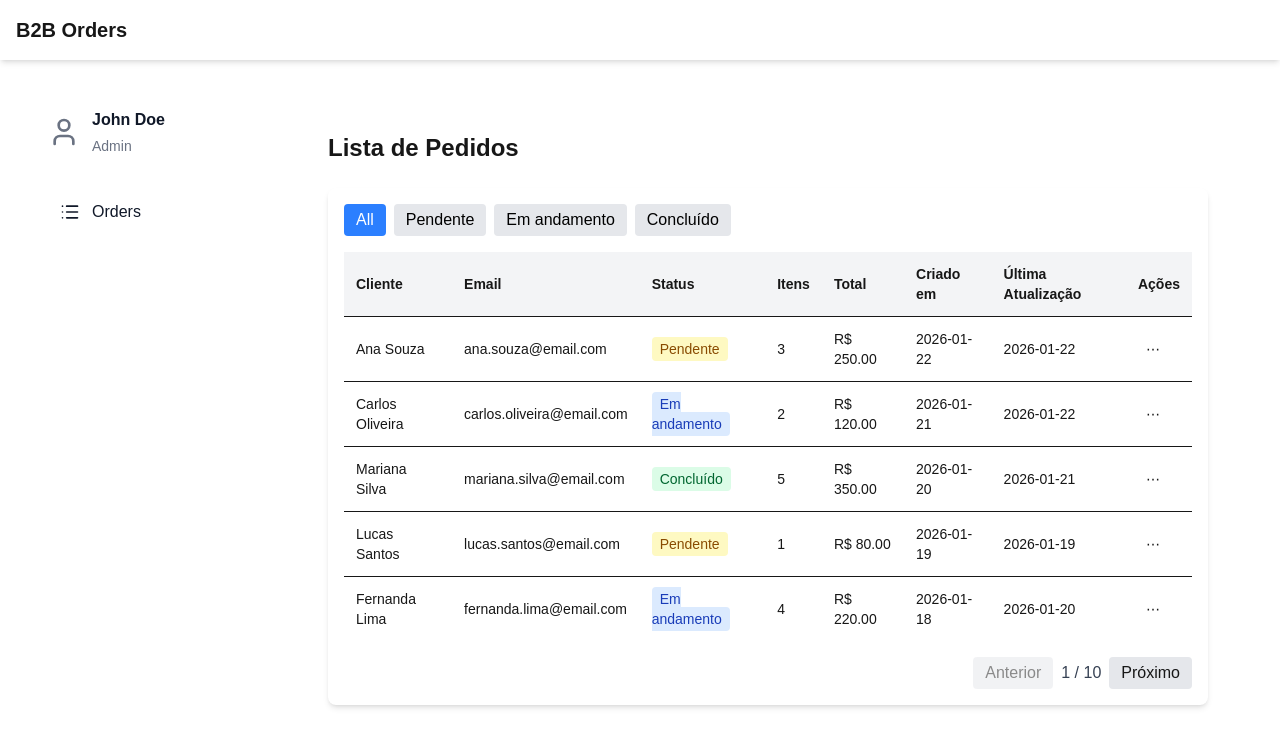
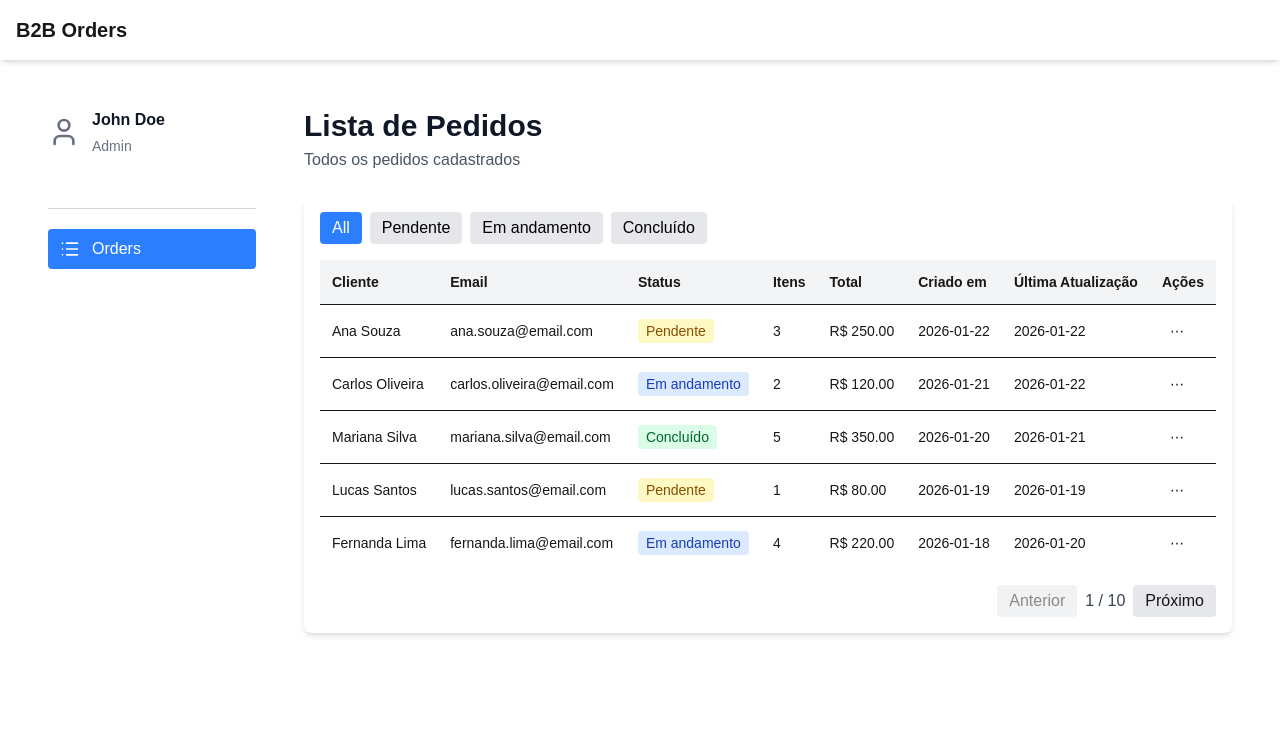
Before and after one commit to diegorosa-x/react-b2b-orders-dashboard, a Next.js app: page / in a window 1280 px wide. Shown: the top 746 px of the page. Built offline with nearby package versions, Linux system fonts and the light colour scheme.

Commit message:
feat: add PageLayout and Sidebar structure for dashboard

```diff
--- a/app/orders/[id]/page.tsx
+++ b/app/orders/[id]/page.tsx
@@ -1,10 +1,12 @@
 'use client';
 
 import { useParams } from 'next/navigation';
-import { useOrdersStore } from '../../../store/ordersStore';
+import { useOrdersStore } from '@/store/ordersStore';
 import { getOrderDetails, getOrderProductDetails } from '@/shared/DetailCard/orderDetailsConfig';
 import { DetailCard } from '@/shared/DetailCard/DetailCard';
 import { Breadcrumb } from '@/shared/Breadcrumb/Breadcrumb';
+import { PageLayout } from '@/components/PageLayout/PageLayout';
+import { PageContainer } from '@/shared/PageContainer/PageContainer';
 
 export default function OrderDetailPage() {
   const { id } = useParams();
@@ -13,9 +15,11 @@ export default function OrderDetailPage() {
 
   if (!order) {
     return (
+      <PageLayout>
         <div className="p-6 text-center text-gray-500 dark:text-gray-400">
           Pedido não encontrado.
         </div>
+      </PageLayout>
     );
   }
 
@@ -23,24 +27,19 @@ export default function OrderDetailPage() {
   const productDetails = getOrderProductDetails(order);
 
   const breadcrumbItems = [
-        { label: 'Pedidos', href: '/orders' },
+    { label: 'Pedidos', href: '/' },
     { label: `Pedido #${order.id}` },
   ];
 
   return (
-    <div className="max-w-4xl mx-auto p-6 space-y-6">
-      <div className="flex justify-between items-center">
-        <a href="/orders" className="text-blue-500 hover:underline font-medium">← Voltar</a>
-        <h1 className="text-3xl font-bold text-gray-900 dark:text-white">Pedido #{order.id}</h1>
-      </div>
-
+    <PageLayout>
+        <PageContainer title="Detalhes Pedidos" subtitle="Todos dos pedidos cadastrados">
             <Breadcrumb items={breadcrumbItems} />
-
             <DetailCard items={orderDetails} />
-
             {productDetails.length > 0 && (
                 <DetailCard title="Produtos" items={productDetails} />
             )}
-    </div>
+      </PageContainer>
+    </PageLayout>
   );
 }
--- a/app/orders/page.tsx
+++ b/app/orders/page.tsx
@@ -3,21 +3,21 @@
 import { useEffect } from 'react';
 import { fetchOrders } from '../../services/ordersService';
 import { useOrdersStore } from '../../store/ordersStore';
-import { OrdersTable } from '../../components/OrdersTable';
+import { OrdersTable } from '../../components/OrdersTable/OrdersTable';
+import { PageContainer } from '@/shared/PageContainer/PageContainer';
 
 export default function OrdersPage() {
-    const orders = useOrdersStore((state) => state.orders);
-    const updateStatus = useOrdersStore((state) => state.updateStatus);
-    const setOrders = useOrdersStore((state) => state.setOrders);
+  const orders = useOrdersStore((state) => state.orders);
+  const updateStatus = useOrdersStore((state) => state.updateStatus);
+  const setOrders = useOrdersStore((state) => state.setOrders);
 
   useEffect(() => {
     fetchOrders().then(setOrders);
   }, [setOrders]);
 
   return (
-    <div className="max-w-6xl mx-auto p-6">
-      <h1 className="text-2xl font-bold mb-6">Lista de Pedidos</h1>
-      <OrdersTable orders={orders} updateStatus={updateStatus} />
-    </div>
+      <PageContainer title="Lista de Pedidos" subtitle="Todos os pedidos cadastrados">
+        <OrdersTable orders={orders} updateStatus={updateStatus} />
+      </PageContainer>
   );
 }
--- a/app/page.tsx
+++ b/app/page.tsx
@@ -1,16 +1,12 @@
 'use client';
 
-import { Sidebar } from '@/components/Sidebar/Sidebar';
+import { PageLayout } from '@/components/PageLayout/PageLayout';
 import OrdersPage from './orders/page';
-import { sidebarItems } from '@/components/Sidebar/sidebarItems';
 
 export default function HomePage() {
   return (
-    <div className="flex">
-      <Sidebar items={sidebarItems} />
-      <main className="flex-1 p-6">
-        <OrdersPage />
-      </main>
-    </div>
+    <PageLayout>
+      <OrdersPage />
+    </PageLayout>
   );
 }
--- a/components/ActionsMenu.tsx
+++ b/components/ActionsMenu/ActionsMenu.tsx
@@ -1,8 +1,8 @@
 'use client';
 
 import { useState } from 'react';
-import { useOrdersStore } from '../store/ordersStore';
-import { Order, OrderStatus } from '../types/order';
+import { useOrdersStore } from '../../store/ordersStore';
+import { Order, OrderStatus } from '../../types/order';
 import Link from 'next/link';
 
 const statusColors: Record<OrderStatus, string> = {
--- /dev/null
+++ b/components/PageLayout/PageLayout.tsx
@@ -0,0 +1,18 @@
+'use client';
+
+import { ReactNode } from 'react';
+import { Sidebar } from '../Sidebar/Sidebar';
+import { sidebarItems } from '../Sidebar/sidebarItems';
+
+type PageLayoutProps = {
+  children: ReactNode;
+};
+
+export const PageLayout = ({ children }: PageLayoutProps) => {
+  return (
+    <div className="flex min-h-screen">
+      <Sidebar items={sidebarItems} />
+      <main className="flex-1 p-6">{children}</main>
+    </div>
+  );
+};
--- a/components/Sidebar/Sidebar.tsx
+++ b/components/Sidebar/Sidebar.tsx
@@ -49,6 +49,8 @@ export const Sidebar = ({ items }: SidebarProps) => {
                 </div>
             </div>
 
+        <div className="border-t border-gray-300 dark:border-zinc-700 mt-4 mb-5" />
+
           <nav className="flex flex-col gap-2 flex-1 overflow-y-auto">
             {items.map((item) => {
               const Icon = item.icon;
--- a/components/Sidebar/sidebarItems.ts
+++ b/components/Sidebar/sidebarItems.ts
@@ -7,5 +7,5 @@ export type SidebarItem = {
 };
 
 export const sidebarItems = [
-  { label: 'Orders', href: '/orders', icon: List },
+  { label: 'Orders', href: '/', icon: List },
 ];
--- /dev/null
+++ b/shared/PageContainer/PageContainer.tsx
@@ -0,0 +1,23 @@
+'use client';
+
+import React from 'react';
+
+type PageContainerProps = {
+  title: string;
+  subtitle?: string;
+  children: React.ReactNode;
+};
+
+export const PageContainer = ({ title, subtitle, children }: PageContainerProps) => {
+  return (
+    <div className="space-y-6">
+      <div>
+        <h1 className="text-3xl font-bold text-gray-900 dark:text-white">{title}</h1>
+        {subtitle && (
+          <p className="text-gray-600 dark:text-gray-400 mt-1">{subtitle}</p>
+        )}
+      </div>
+      <div>{children}</div>
+    </div>
+  );
+};
--- a/shared/TableList/ordersColumnsConfig.tsx
+++ b/shared/TableList/ordersColumnsConfig.tsx
@@ -1,5 +1,5 @@
 import { Order, OrderStatus } from '../../types/order';
-import { ActionsMenu } from '../../components/ActionsMenu';
+import { ActionsMenu } from '../../components/ActionsMenu/ActionsMenu';
 import React from 'react';
 
 type Column<T extends object> = {
```
Also changed, not shown: components/OrdersTable/OrdersTable.tsx (renamed from components/OrdersTable.tsx, +5 -5 lines). Lines whose indentation alone changed are shown as unchanged.
